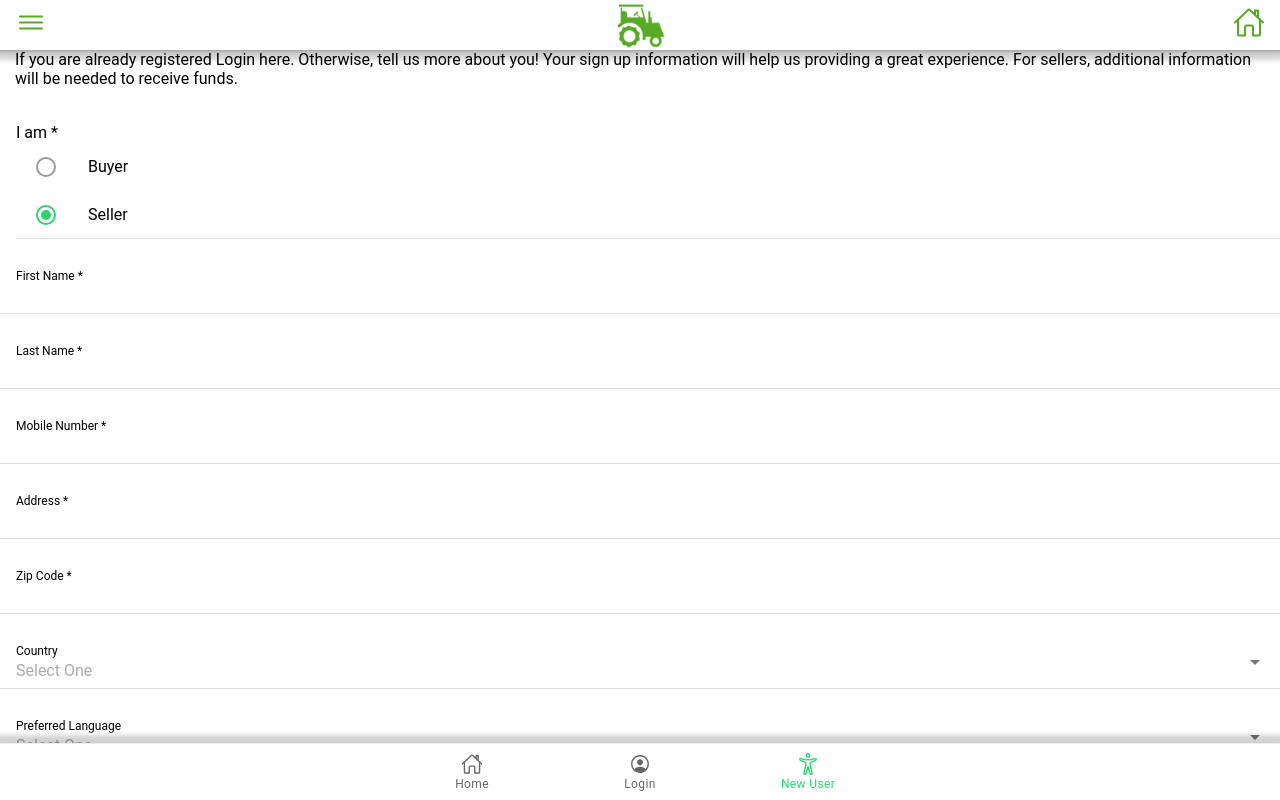
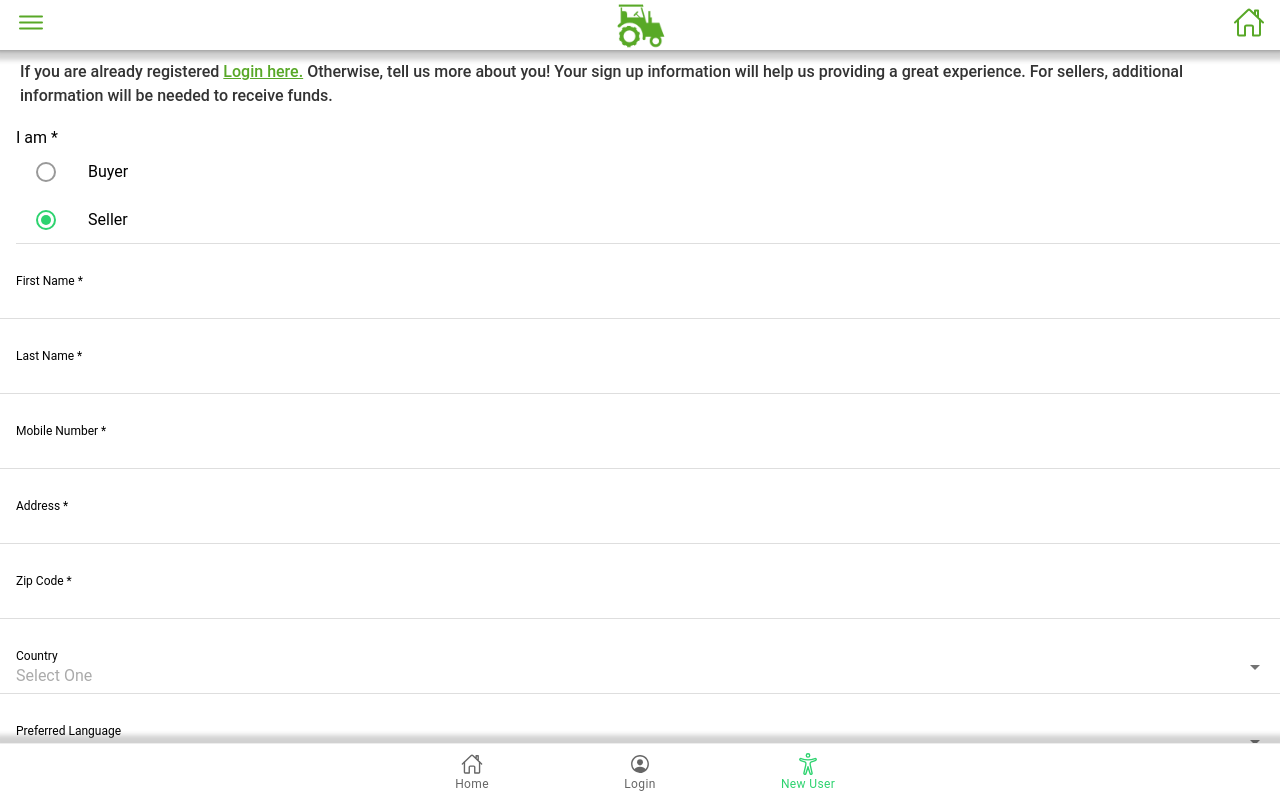
Before and after one commit to ShivSeth/mandi-data, a React (Create React App) app: page /tab3 in a window 1280 px wide. Built offline with nearby package versions, Linux system fonts and the light colour scheme.

Commit message:
Form Updated

```diff
--- a/src/components/Form/form.scss
+++ b/src/components/Form/form.scss
@@ -19,6 +19,9 @@
   }
 
 }
+.title-large {
+  color: #58A827;
+}
 .x-15 {
   margin: 0 15px 15px;
 }
--- a/src/components/Form/index.tsx
+++ b/src/components/Form/index.tsx
@@ -72,7 +72,7 @@ export const Form =  ({ ...props }) => {
                     {label && <IonLabel className="space-20" position="stacked">{ label } </IonLabel>}
                     { props.checkboxOptions.map((item: any, c: any) => {
                       return (
-                          <IonList key={`checkbox_${c}`} className='radio-container'>
+                          <IonList key={`checkbox_${c}`} className='radio-container' lines='none'>
                             <IonItem key={`checkbox_item_${c}`} class="ion-no-padding" lines='none'>
                               <IonLabel >{item}</IonLabel>
                               <IonCheckbox slot="start" key={`checkbox_${c}`} value={item} { ...register(props.name, { required, ...requiredOptions }) }/>
--- a/src/components/Registration/index.tsx
+++ b/src/components/Registration/index.tsx
@@ -1,6 +1,8 @@
 import React, { useState, useRef } from 'react';
 import { APIService } from '../../Services/api';
 import {Form} from '../Form';
+
+import './register.css'
 
 const Registration: React.FC = () => {
   const [registrationData, setRegistrationData] = useState<Object>({});
@@ -146,7 +148,6 @@ const Registration: React.FC = () => {
       "address": {
           "pincode": data.postal_code,
           "country": data.country,
-          "state": "Haryana",
           "fullAddress": data.address
       }
     }
@@ -167,7 +168,6 @@ const Registration: React.FC = () => {
       "address": {
           "pincode": data.postal_code,
           "country": data.country,
-          "state": "Haryana",
           "fullAddress": data.address
       },
       "location": {
@@ -198,10 +198,11 @@ const Registration: React.FC = () => {
 
   return (
      <div>
+        <h6 className='subtitleForm'>If you are already registered <a href="/tab2">Login here.</a> Otherwise, tell us more about you! Your sign up information will help us providing a great experience.
+  For sellers, additional information will be needed to receive funds.</h6>
         <Form
           fields= {formData}
-          subContent='If you are already registered Login here. Otherwise, tell us more about you! Your sign up information will help us providing a great experience.
-  For sellers, additional information will be needed to receive funds.'
+
           formDataCallBack = {formDataCallBack}
           submitLabel="Submit"
         />
--- /dev/null
+++ b/src/components/Registration/register.scss
@@ -0,0 +1,9 @@
+.subtitleForm {
+  margin: 10px 20px 0;
+  line-height: 1.5;
+  color: #333;
+
+  a {
+    color: #58A827;
+  }
+}
```
